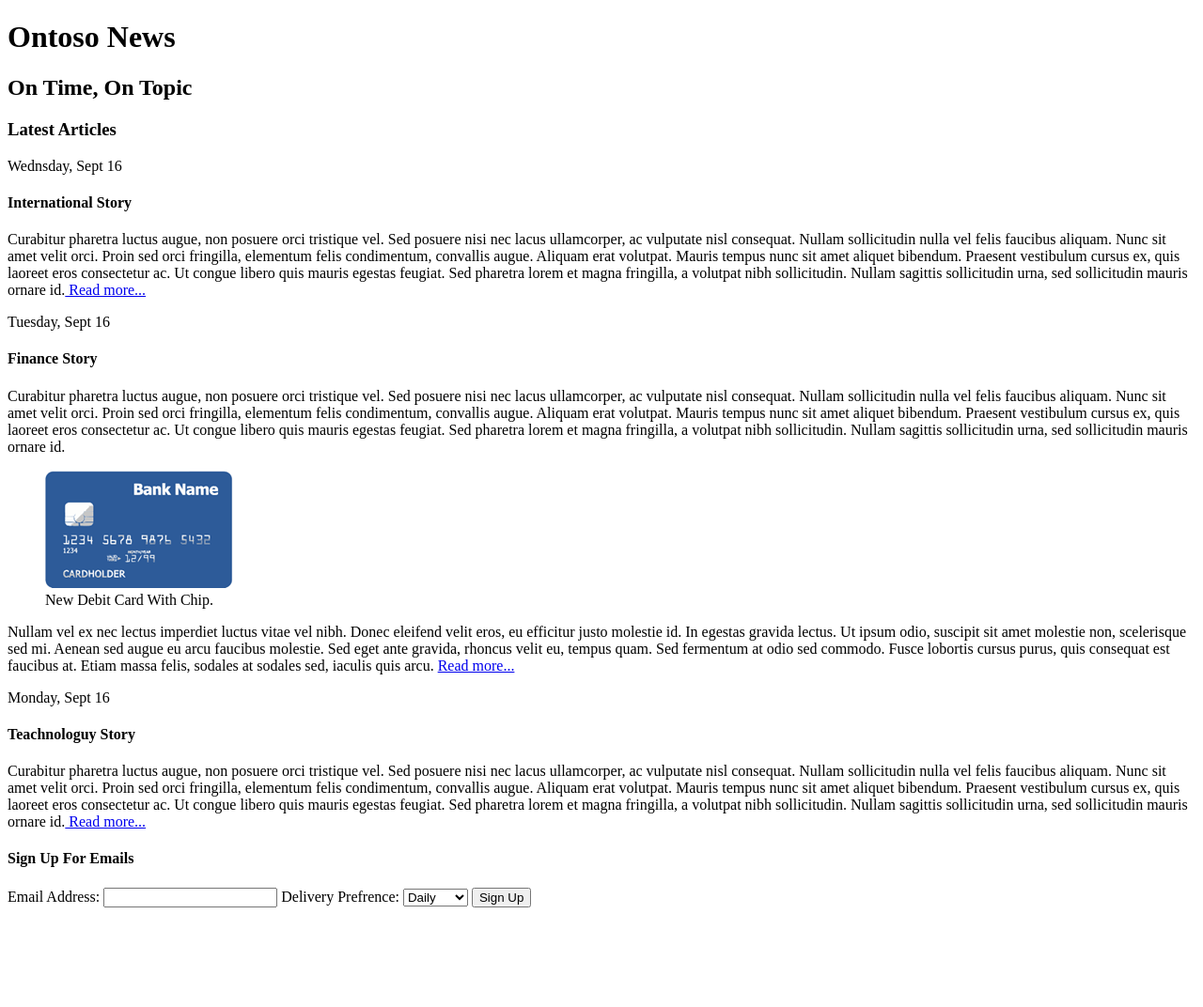
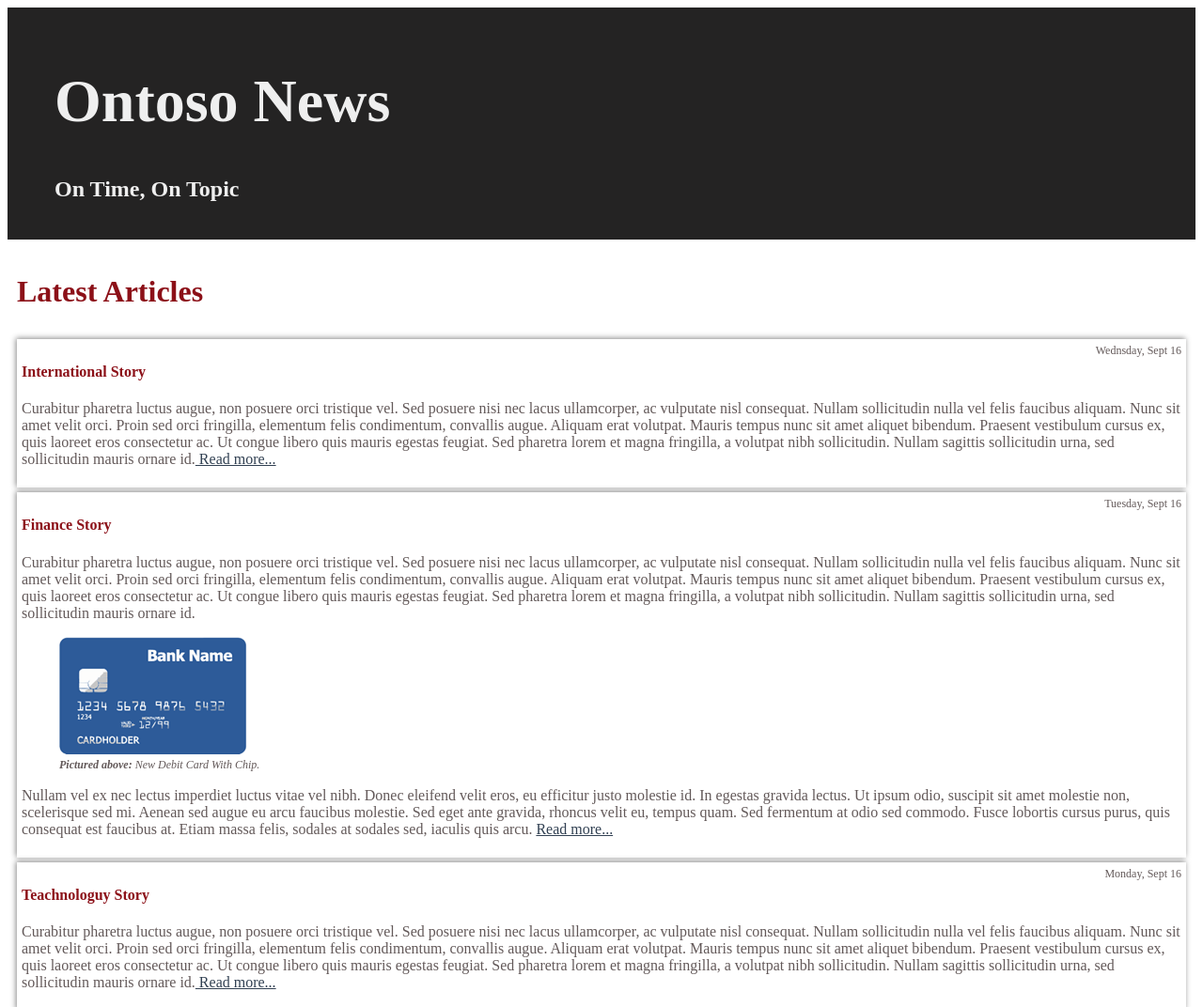
Before and after one commit to shahasifbashir/OntosoNews, a plain HTML site: page index.html in a window 1280 px wide. Shown: the top 1072 px of the page at 94% size. Before the commit the page ends 974 px from the top, so only its background shows below. Drawn offline with Linux system fonts and the light colour scheme; a web font is replaced by a local one.

Commit message:
Second commit

```diff
--- /dev/null
+++ b/css/style.css
@@ -0,0 +1,84 @@
+@font-face {
+    font-family: 'News Cycle';
+    src: url('../fonts/news_cycle.ttf') format('truetype');
+}
+@font-face {
+    font-family: 'Contrail One';
+    src: url('../fonts/contrail_one.ttf') format('truetype');
+}
+body {
+color: #635959;
+font-family: 'News Cycle';
+}
+header {
+background-color: #242323;
+color: #EFEFEF;
+padding: 20px 50px;
+font-family: 'Contrail One';
+}
+h3, article h4 {
+color: #8C1018;
+}
+article a {
+color: #314052;
+}
+header h1 {
+font-size: 4em;
+}
+main figure > figcaption {
+font-size: 0.75em;
+font-style: italic;
+}
+main figure > figcaption::before {
+content: 'Pictured above: ';
+font-weight: bold;
+}
+article > time {
+float: right;
+font-size: 0.75em;
+font-weight: lighter;
+}
+main > h3 {
+font-size: 2em;
+}
+main {
+padding: 5px 10px;
+}
+article {
+margin: 5px 0px;
+padding: 5px 5px;
+box-shadow: -1px -1px 6px #888888;
+}
+
+@media not print {
+    body {
+        color: #635959;
+    }
+    header {
+        background-color: #242323;
+        color: #EFEFEF;
+    }
+    h3, article h4 {
+        color: #8C1018;
+    }
+    article a {
+        color: #314052;
+    }
+    main > h3 {
+    font-size: 2em;
+}
+}
+@media print {
+    header {
+        padding: 0px;
+    }
+    article {
+        box-shadow: none;
+    }
+    header h1 {
+        font-size: 2em;
+    }
+    header h2 {
+        display: none;
+    }
+}
--- a/index.html
+++ b/index.html
@@ -2,6 +2,7 @@
 <html lang="en-US">
     <head>
             <title>Ontoso News</title>
+            <link rel="stylesheet" href="css/style.css" />
     </head>
     <body>
         <header>
```
Also changed, not shown: fonts/mod3_contrail_one.ttf (added), fonts/mod3_news_cycle.ttf (added).
